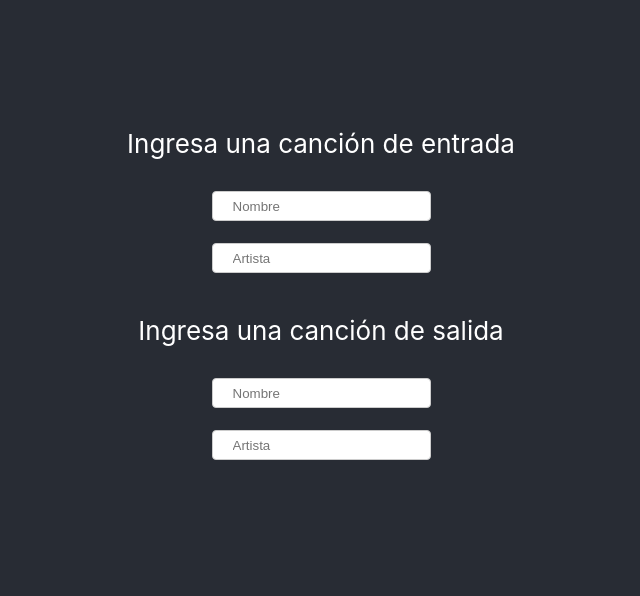
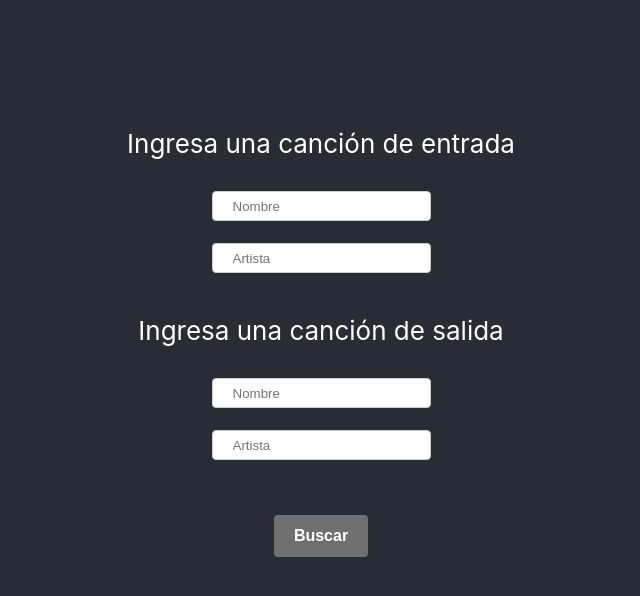
Before and after one commit to smoralesw/sr-p1-front, a React (Create React App) app: page / in a window 1280 px wide. Shown: the top 596 px of the page, without its empty margins (319-959 px from the left). Built offline with nearby package versions, Linux system fonts and the light colour scheme.

Commit message:
front done

```diff
--- a/package.json
+++ b/package.json
@@ -6,6 +6,7 @@
     "@testing-library/jest-dom": "^5.16.5",
     "@testing-library/react": "^13.4.0",
     "@testing-library/user-event": "^13.5.0",
+    "axios": "^1.1.3",
     "react": "^18.2.0",
     "react-dom": "^18.2.0",
     "react-scripts": "5.0.1",
--- a/src/App.css
+++ b/src/App.css
@@ -48,3 +48,15 @@
   padding: 12px 20px;
   resize: vertical;
 }
+
+.search-button {
+  background-color: #6f6f6f;
+  color: white;
+  margin-top: 3%;
+  padding: 12px 20px;
+  border: none;
+  border-radius: 4px;
+  cursor: pointer;
+  font-weight: bold;
+  font-size: medium;
+}
--- a/src/App.js
+++ b/src/App.js
@@ -1,4 +1,5 @@
 import './App.css';
+import Axios from 'axios';
 import { useState } from 'react';
 
 function App() {
@@ -6,6 +7,23 @@ function App() {
   const [artistIn, setArtistIn] = useState('');
   const [nameOut, setNameOut] = useState('');
   const [artistOut, setArtistOut] = useState('');
+  // const [trackIn, setTrackIn] = useState({});
+  // const [trackOut, setTrackOut] = useState({});
+
+  const handleSend = async () => {
+    try {
+      const resp = await Axios.post('http://localhost:8000/getTracks', {
+        nameIn: nameIn,
+        artistIn: artistIn,
+        nameOut: nameOut,
+        artistOut: artistOut
+      })
+      console.log(resp.data);
+    } catch (error) {
+      console.log(error);
+    }
+  }
+
 
   return (
     <div className="App">
@@ -18,10 +36,8 @@ function App() {
         <input className="search-bar" type="text" placeholder="Nombre" onChange={(event) => setNameOut(event.target.value)}/>
         <input className="search-bar" type="text" placeholder="Artista" onChange={(event) => setArtistOut(event.target.value)}/>
 
-        <p>{nameIn}</p>
-        <p>{artistIn}</p>
-        <p>{nameOut}</p>
-        <p>{artistOut}</p>
+        {/* Send Info */}
+        <button className="search-button" onClick={() => handleSend() }>Buscar</button>
       </header>
 
     </div>
```
Also changed, not shown: 1 other file (tests, documents, lock files or other folders).
